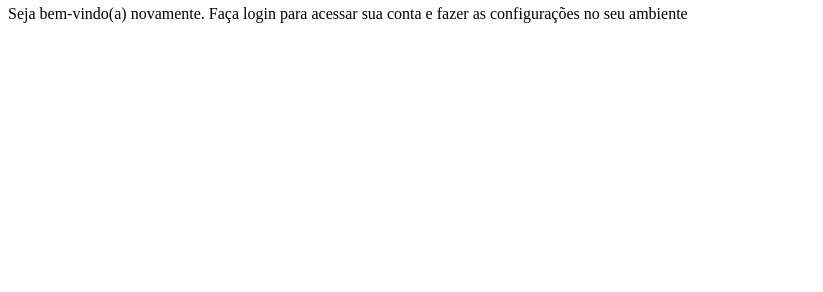
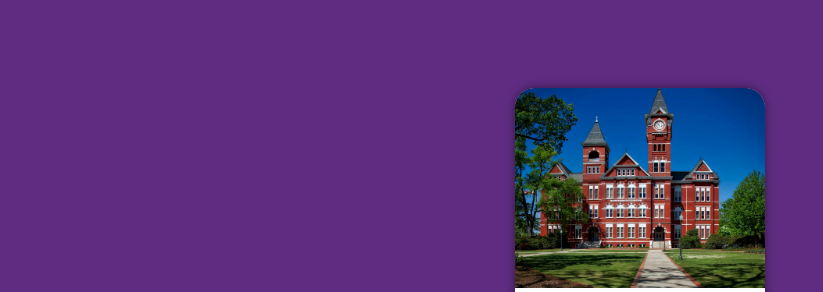
Before and after one commit to Heloisa-Moraes/telaLogin, a plain HTML site: page index.html in a window 1280 px wide. Shown: the part 62-354 px from the top of the page, without its empty margins (0-823 px from the left). Drawn offline with Linux system fonts and the light colour scheme.

Commit message:
ajustei algumas coisas no estilo

```diff
--- a/estilos/style.css
+++ b/estilos/style.css
@@ -1,7 +1,53 @@
 @charset "UTF-8";
 
 /*paleta de cores
-    verde
-    lilás
+    verde #49a09d
+    lilás #5f2c82
 
 */
+
+*{
+    font-family: system-ui, -apple-system, BlinkMacSystemFont, 'Segoe UI', Roboto, Oxygen, Ubuntu, Cantarell, 'Open Sans', 'Helvetica Neue', sans-serif;
+    padding: 0px;
+    margin: 0px;
+    box-sizing: border-box;
+}
+
+body, html {
+    background-color: #5f2c82;
+    height: 100vh;
+    width: 100vw;
+}
+
+main {
+    position: relative;
+    height: 100vh;
+    width: 100vw;
+
+}
+
+
+section#login {
+    position: absolute;
+    top: 50%;
+    left: 50%;
+    transform: translate(-50%, -50%);
+    overflow: hidden;
+    background-color: white;
+    width: 250px;
+    height: 500px;
+    border-radius: 20px;
+    box-shadow: 0px 0px 10px rgba(0, 0, 0, 0.479);
+}
+
+section#login > div#imagem {
+    background: #5f2c82 url(../imagens/school.jpg) no-repeat;
+    background-size: cover;
+    background-position: left bottom;
+    height: 200px;
+}
+
+section#login > div#formulario {
+    display: block;
+    padding: 10px;
+}
--- a/index.html
+++ b/index.html
@@ -9,8 +9,8 @@
 <body>
     <main>
         <section id="login">
-            <div id="imagen">
-
+            <div id="imagem">
+                <!--Aqui vai a imagem nas CSS-->
             </div>
             <div id="formulario">
                 <h1>Login</h1>
```
